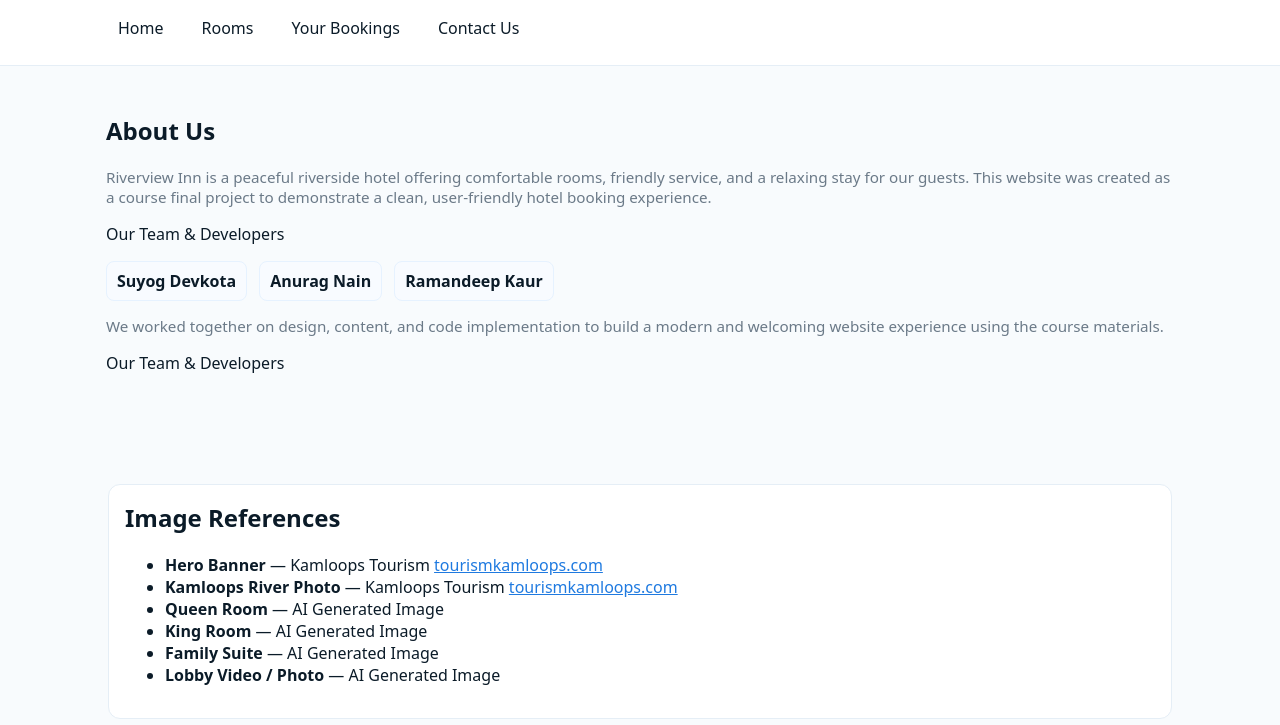
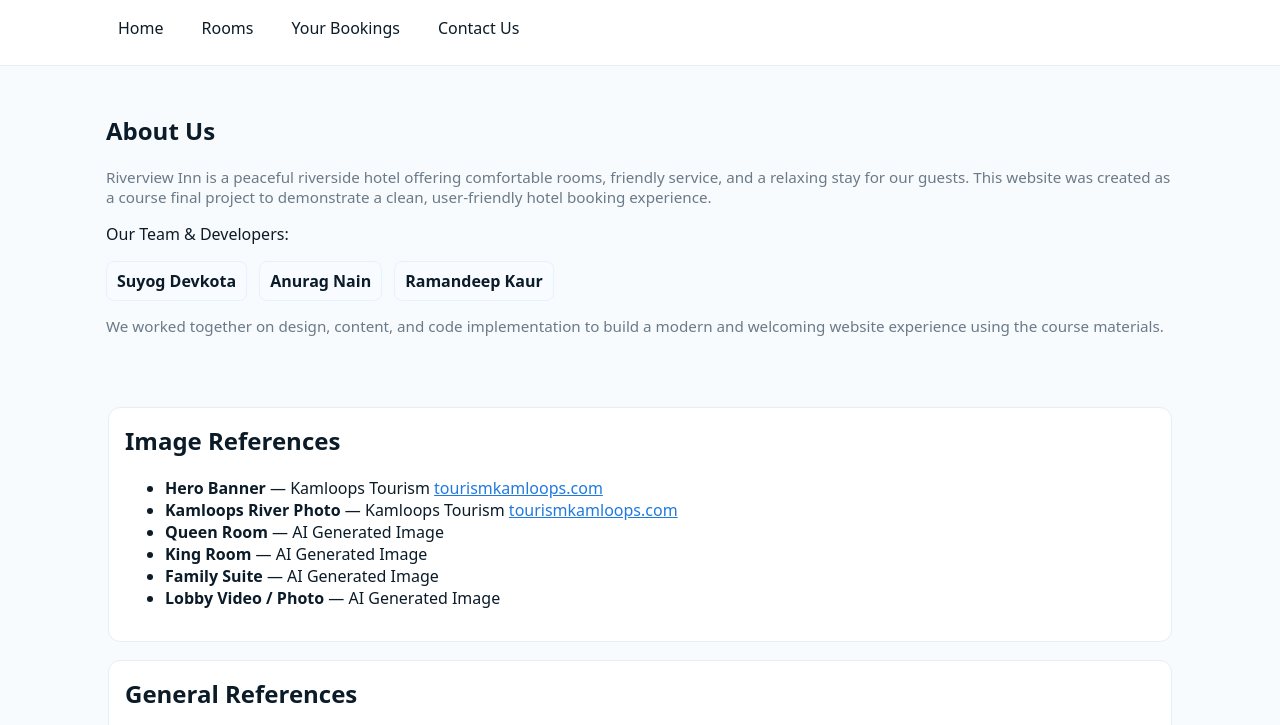
Before and after one commit to DevkotaSuyog/Riverview-Inn-Kamloops, a plain HTML site: page reference.html in a window 1280 px wide. Shown: the part 75-800 px from the top of the page. Drawn offline with Linux system fonts and the light colour scheme.

Commit message:
Update reference.html

```diff
--- a/reference.html
+++ b/reference.html
@@ -88,7 +88,7 @@
         friendly service, and a relaxing stay for our guests. This website was created
         as a course final project to demonstrate a clean, user-friendly hotel booking experience.
       </p>
-      <p> Our Team & Developers </p>
+      <p></b> Our Team & Developers: </p></b>
       <div class="team-list" aria-hidden="false" role="list">
         <div class="team-member" role="listitem"><strong>Suyog Devkota</strong></div>
         <div class="team-member" role="listitem"><strong>Anurag Nain</strong></div>
@@ -98,7 +98,6 @@
       <p class="small muted">
         We worked together on design, content, and code implementation to build
         a modern and welcoming website experience using the course materials.
-        <br><p> Our Team & Developers </p></br>
       </p>
     </section>
 
```
